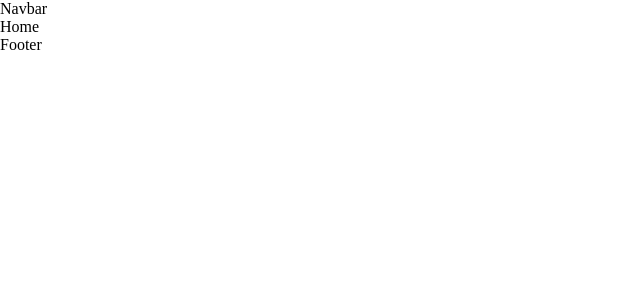
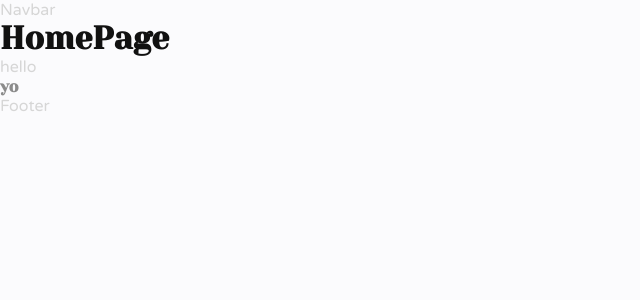
Before and after one commit to ubaidshams/shopping-app, a React (Create React App) app: page / in a window 1280 px wide. Shown: the top 300 px of the page, without its empty margins (0-640 px from the left). Built offline with nearby package versions, Linux system fonts and the light colour scheme.

Commit message:
second commit

```diff
--- a/public/index.html
+++ b/public/index.html
@@ -24,7 +24,7 @@
       work correctly both with client-side routing and a non-root public URL.
       Learn how to configure a non-root public URL by running `npm run build`.
     -->
-    <title>React App</title>
+    <title>ShoppingKart</title>
   </head>
   <body>
     <noscript>You need to enable JavaScript to run this app.</noscript>
--- a/src/global.css
+++ b/src/global.css
@@ -1,5 +1,31 @@
+@import url("https://fonts.googleapis.com/css2?family=Varela+Round&family=Yeseva+One&display=swap");
+/*  #313132*/
+:root {
+  --text-primary: #d6d6d6;
+  --text-secondary: #eee;
+  --heading-primary: #111;
+  --heading-secondary: #8b8b8b;
+}
+
 * {
   margin: 0;
   padding: 0;
   box-sizing: border-box;
 }
+body {
+  font-family: "Varela Round", sans-serif;
+  color: var(--text-primary);
+  background-color: #fbfbfd;
+}
+h1,
+h2,
+h3 {
+  font-family: "Yeseva One", cursive !important;
+  color: var(--heading-primary) !important;
+}
+h4,
+h5,
+h6 {
+  font-family: "Yeseva One", cursive !important;
+  color: var(--heading-secondary) !important;
+}
--- a/src/pages/home/Home.jsx
+++ b/src/pages/home/Home.jsx
@@ -1,7 +1,13 @@
 import React from "react";
 
 const Home = () => {
-  return <div>Home</div>;
+  return (
+    <div>
+      <h1>HomePage</h1>
+      <p>hello</p>
+      <h4>yo</h4>
+    </div>
+  );
 };
 
 export default Home;
```
